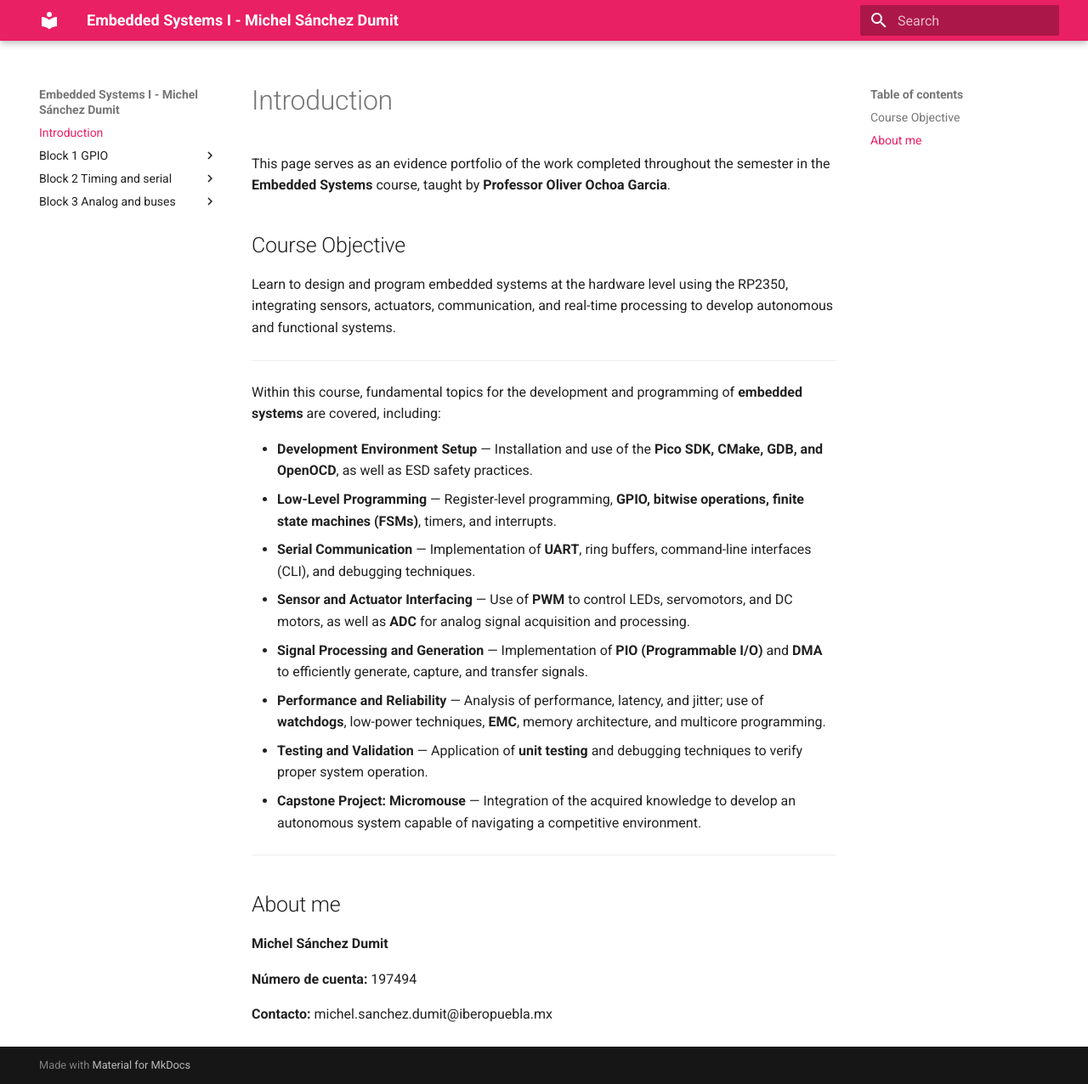
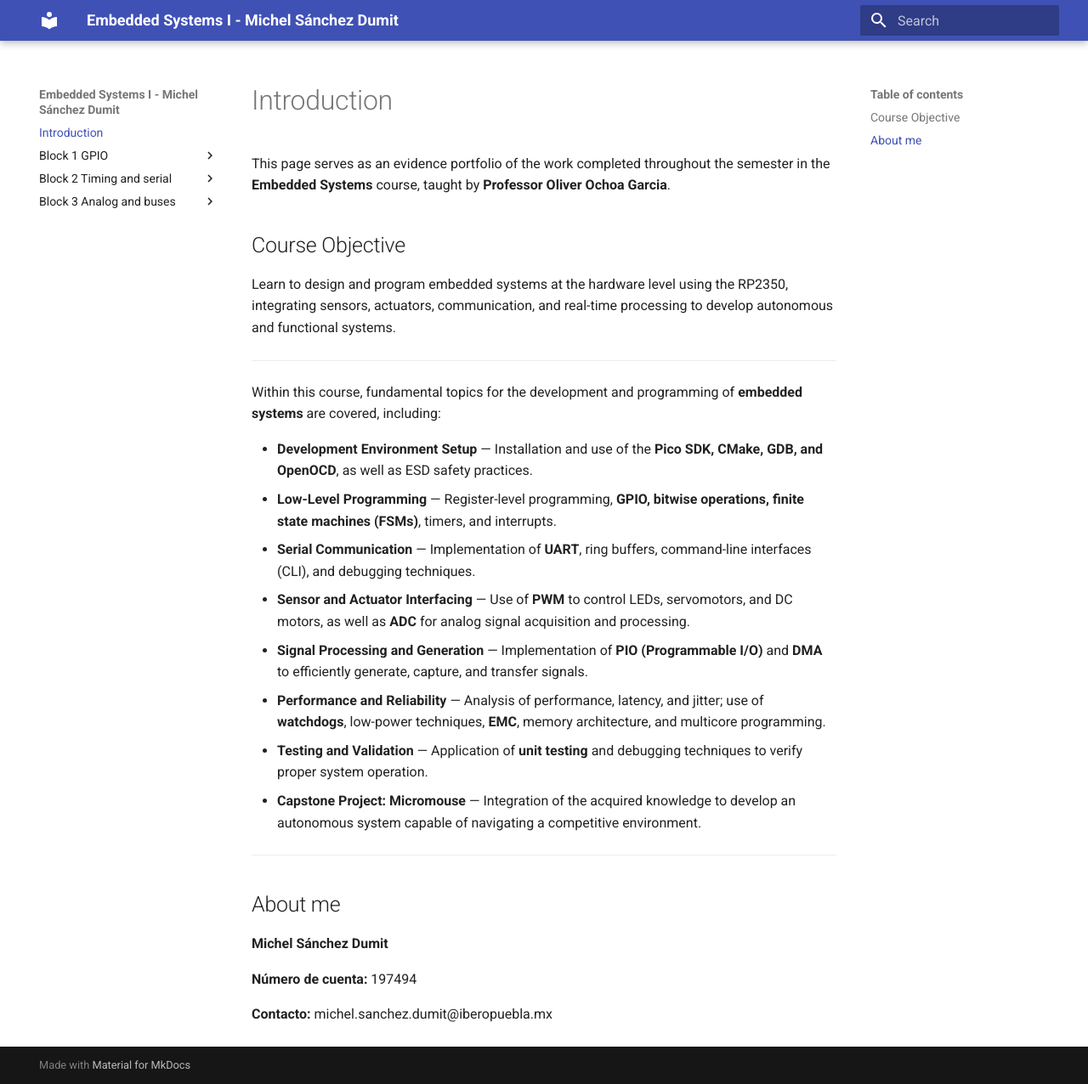
Before and after one commit to MichelSDumit/Sistemas-Embebidos---Michel, an MkDocs documentation site: the page built from docs/index.md, in a window 1280 px wide and 1276 px high. Shown: the whole window at 85% size. Built offline with MkDocs 1.6.1 and Material for MkDocs 9.7.7, drawn with Linux system fonts in a browser that asks for light colours.

Commit message:
hola papa dios

```diff
--- a/mkdocs.yml
+++ b/mkdocs.yml
@@ -29,7 +29,7 @@ theme:
   highlightjs: true
   palette:
       - scheme: default
-        primary: pink
+        primary: ffa6bd
 
   features:
     - content.code.copy
```
